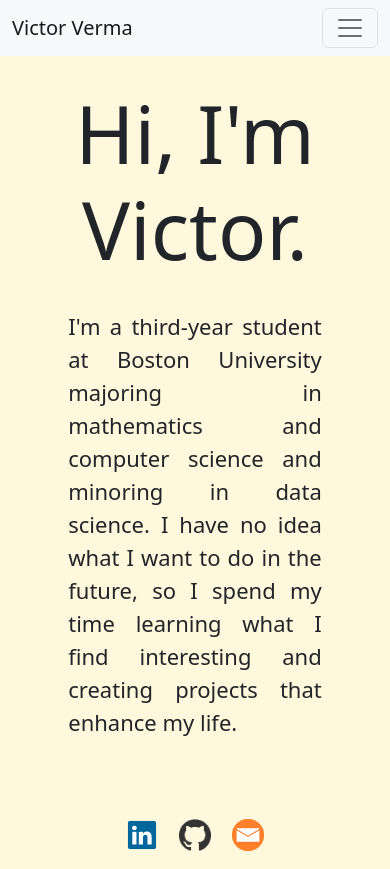
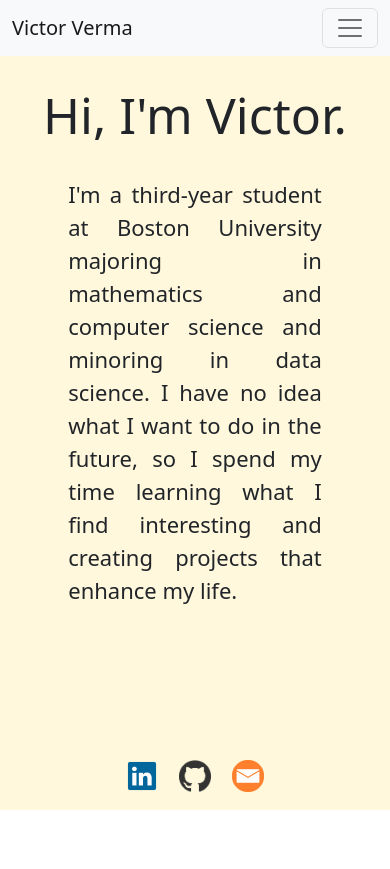
Before and after one commit to victorverma3/Portfolio, a React (Vite) app in the folder frontend/: page / in a window 390 px wide. After the commit the page ends 844 px from the top, so only its background shows below. Built offline with nearby package versions, Linux system fonts and the light colour scheme.

Commit message:
restored title sizing on phone

```diff
--- a/frontend/src/pages/home/Home.css
+++ b/frontend/src/pages/home/Home.css
@@ -37,12 +37,16 @@
 @media screen and (max-width: 499px) {
     .home-content {
         max-height: 844px;
-        margin: 85px auto 30px auto;
+        margin: 85px auto 0px auto;
     }
 
     .home-lead {
         width: 65vw;
         font-size: 1.375rem;
+    }
+
+    .home-title {
+        font-size: 3.125rem;
     }
 }
 
```
